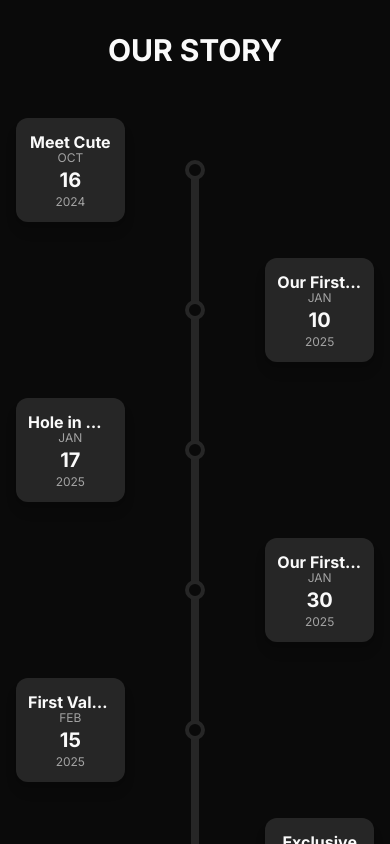
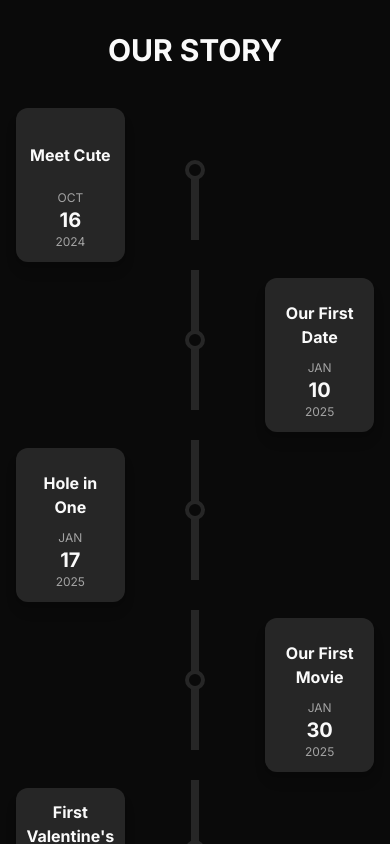
Before and after one commit to jmmlabs/jmm-website, a Next.js app: page /hannah in a window 390 px wide. Shown: the top 844 px of the page. Built offline with nearby package versions, Linux system fonts and the light colour scheme.

Commit message:
fixing text overflow and responsiveness for smaller screen sizes and a bunch of random bugs - it still overflows on mobile

```diff
--- a/components/Timeline.tsx
+++ b/components/Timeline.tsx
@@ -46,14 +46,12 @@ export default function Timeline() {
   return (
     <section className="relative w-full flex flex-col items-center pt-8 pb-16 px-2">
       <h2 className="text-3xl font-bold mb-8 text-center text-foreground">OUR STORY</h2>
-      <div ref={timelineWrapperRef} className="relative w-full max-w-4xl mx-auto min-h-[600px] grid grid-cols-3 md:grid-cols-[2fr_56px_2fr] gap-x-0 items-start bg-transparent" style={{ scrollbarGutter: 'stable' }}>
+      <div ref={timelineWrapperRef} className="relative w-full max-w-4xl mx-auto min-h-[600px] grid grid-cols-3 md:grid-cols-[2fr_28px_2fr] gap-x-0 items-start bg-transparent" style={{ scrollbarGutter: 'stable' }}>
         {/* Timeline cards, dots, and line segments */}
         {sorted.map((event, idx) => {
           // Intersection observer for this row
           const { ref, inView } = useInView({ triggerOnce: true, threshold: 0.2 });
-          // Update inViewArr for line segment animation
           useEffect(() => { handleInView(idx, inView); }, [inView]);
-          // Line segment: height matches the row (except last row, which ends at dot center)
           return (
             <React.Fragment key={event.date + event.title}>
               {/* Left column (even idx) */}
@@ -61,19 +59,17 @@ export default function Timeline() {
                 style={{ zIndex: 2 }}>
                 {idx % 2 === 0 && <TimelineCard {...event} side="left" idx={idx} forwardedRef={ref} inView={inView} />}
               </div>
-              {/* Center column: timeline dot and animated line segment */}
+              {/* Center column: timeline dot and vertical line */}
               <div className="flex flex-col items-center justify-center relative min-h-[140px] z-10">
-                {/* Line segment: fade in with card */}
-                {idx < sorted.length - 1 && (
-                  <motion.div
-                    className="absolute left-1/2 -translate-x-1/2 bg-border w-2"
-                    style={{ top: "50%", height: "140px", zIndex: 0 }}
-                    initial={{ opacity: 0 }}
-                    animate={inViewArr[idx] ? { opacity: 1 } : {}}
-                    transition={{ duration: 0.7, delay: idx * 0.08 }}
-                  />
+                {/* Vertical line segment for all but first and last dot */}
+                {idx !== 0 && (
+                  <div className="absolute top-0 left-1/2 -translate-x-1/2 w-2 bg-border z-0" style={{ height: '50%' }} />
                 )}
-                <div className="w-5 h-5 bg-background border-4 border-border rounded-full relative z-10" />
+                {idx !== sorted.length - 1 && (
+                  <div className="absolute bottom-0 left-1/2 -translate-x-1/2 w-2 bg-border z-0" style={{ height: '50%' }} />
+                )}
+                {/* Dot */}
+                <div className="w-5 h-5 bg-background border-4 border-border rounded-full relative z-10 mt-0" />
               </div>
               {/* Right column (odd idx) */}
               <div className={`flex justify-start items-center min-h-[140px] snap-start ${idx % 2 === 1 ? '' : 'invisible'}`}
--- a/components/TimelineCard.tsx
+++ b/components/TimelineCard.tsx
@@ -24,7 +24,7 @@ export const TimelineCard: React.FC<TimelineCardProps> = ({ title, description,
 
   return (
     // OUTER: layout, spacing, padding
-    <div className="p-2 flex items-center justify-center max-w-2xl w-full min-h-[120px] h-[120px] mx-auto">
+    <div className="p-2 flex items-center justify-center max-w-2xl w-full min-h-[120px] h-[170px] md:h-[140px] mx-auto">
       <motion.div
         ref={forwardedRef}
         initial={{ opacity: 0, x: side === "left" ? -80 : 80 }}
@@ -36,7 +36,7 @@ export const TimelineCard: React.FC<TimelineCardProps> = ({ title, description,
           x: { type: "spring", duration: 0.6, bounce: 0.24, delay: inView ? idx * stagger : 0 },
           scale: { type: "tween", duration: 0.08, ease: "linear" }
         }}
-        className={`bg-muted rounded-xl shadow-lg flex flex-col items-center md:items-center md:${side === "left" ? "flex-row" : "flex-row-reverse"} md:gap-1 w-full h-full p-3`}
+        className={`bg-muted rounded-xl shadow-lg flex flex-col md:flex-row items-center md:items-center md:${side === "left" ? "flex-row" : "flex-row-reverse"} md:gap-1 w-full h-full p-3`}
         style={{ cursor: 'pointer' }}
         onClick={() => typeof window !== 'undefined' && window.dispatchEvent(new CustomEvent('timelineCardClick', { detail: { idx } }))}
       >
@@ -51,12 +51,12 @@ export const TimelineCard: React.FC<TimelineCardProps> = ({ title, description,
           />
         </div>
         {/* Title & Description: always shown except xs */}
-        <div className="flex flex-col flex-grow overflow-hidden w-full items-center md:items-start">
-          <h3 className="font-bold text-base text-foreground truncate w-full overflow-hidden text-center md:text-left md:w-full">{title}</h3>
-          <p className="text-xs text-muted-foreground line-clamp-2 hidden md:block w-full overflow-hidden text-left">{description}</p>
+        <div className="flex flex-col h-full justify-center items-center md:items-start order-1 md:order-none w-full">
+          <h3 className="font-bold text-base text-foreground text-center md:text-left w-auto md:w-full">{title}</h3>
+          <p className="text-xs text-muted-foreground w-full overflow-hidden text-ellipsis text-left max-w-full break-words min-w-0 line-clamp-2 max-h-[2.6em] hidden md:block">{description}</p>
         </div>
         {/* Date: always visible, centered on xs */}
-        <div className="flex flex-col items-center min-w-[54px] w-auto md:w-auto justify-center">
+        <div className="flex flex-col items-center min-w-[54px] w-auto md:w-auto justify-center order-2 md:order-none">
           <span className="text-xs text-muted-foreground">{new Date(date).toLocaleString('en-US', { month: 'short' }).toUpperCase()}</span>
           <span className="font-bold text-xl text-foreground">{new Date(date).getDate()}</span>
           <span className="text-xs text-muted-foreground">{new Date(date).getFullYear()}</span>
```
